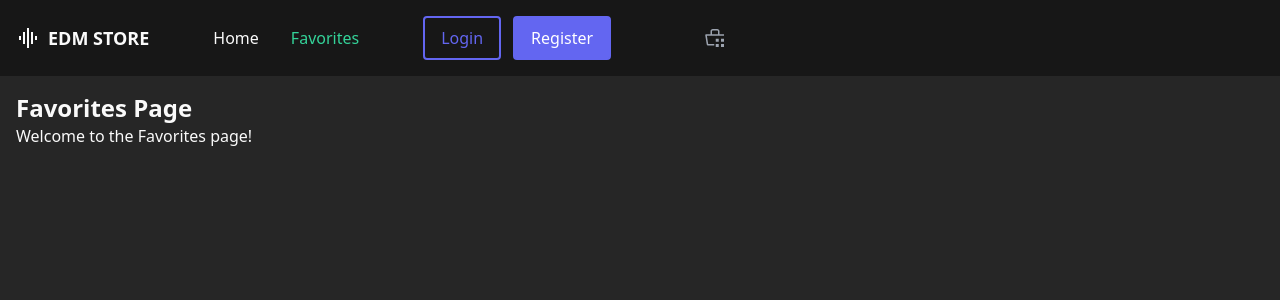
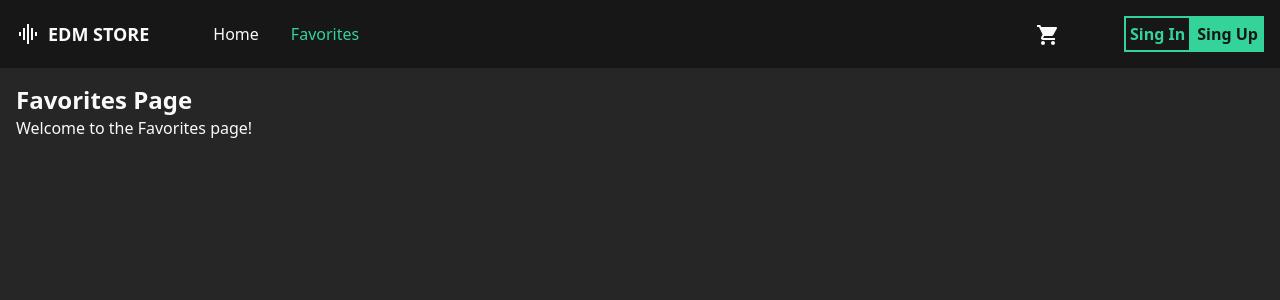
Before and after one commit to ArtfulLee/edm-store, a React (Vite) app: page /favorites in a window 1280 px wide. Shown: the top 300 px of the page. Built offline with nearby package versions, Linux system fonts and the light colour scheme.

Commit message:
refactor: correct Header component

```diff
--- a/src/components/ui/Header/Header.jsx
+++ b/src/components/ui/Header/Header.jsx
@@ -8,8 +8,12 @@ import { useAuth } from "../../../hooks/useAuth";
 import { Modal } from "../../Modal/Modal";
 import Input from "../Input/Input";
 
-// Иконки
+// constants
+import { PLACEHOLDERS } from "../../../constants/placeholders";
+
+// icons
 import GraphicEqIcon from "@mui/icons-material/GraphicEq";
+import ShoppingCartIcon from "@mui/icons-material/ShoppingCart";
 
 /** Массив пунктов меню */
 const navItems = [
@@ -23,13 +27,13 @@ const navItems = [
  * @returns {JSX.Element} Элемент header.
  */
 const Header = () => {
-  // Стейт для показа/скрытия модального окна (для регистрации).
+  // Стейт для показа/скрытия модального окна регистрации.
   const [showRegisterModal, setShowRegisterModal] = useState(false);
 
-  // Стейт для показа/скрытия модального окна (для входа).
+  // Стейт для показа/скрытия модального окна авторизации.
   const [showLoginModal, setShowLoginModal] = useState(false);
 
-  // Использование кастомного хука для обработки данных
+  // Использование кастомного хука для обработки данных при авторизации.
   const { formValues, formErrors, handleInput, resetForm } = useForm({
     login: "",
     password: "",
@@ -62,28 +66,30 @@ const Header = () => {
   };
 
   // Обработка формы при регистрации
-  const handleRegisterForm = (event) => {
-    event.preventDefault();
-
+  const handleRegisterForm = () => {
     onRegister(formValues);
 
-    setShowRegisterModal(false); // Закрываем Modal
+    // Закрываем Modal
+    setShowRegisterModal(false);
 
-    resetForm(); // Сбрасываем форму
+    // Сбрасываем форму
+    resetForm();
   };
 
   // Обработка формы при входе в систему
   const handleLoginForm = () => {
     onLogin(formValues);
 
-    setShowLoginModal(false); // Закрываем Modal
+    // Закрываем Modal
+    setShowLoginModal(false);
 
-    resetForm(); // Сбрасываем форму
+    // Сбрасываем форму
+    resetForm();
   };
 
   // Обработчик закрытия модального окна (логин)
   const closeLoginModalAndResetForm = () => {
-    setShowRegisterModal(false);
+    setShowLoginModal(false);
     resetForm(); // Сбрасываем форму
   };
 
@@ -96,7 +102,8 @@ const Header = () => {
   return (
     <>
       <header className="bg-neutral-900">
-        <div className="container mx-auto flex gap-x-16 items-center p-4">
+        <div className="container mx-auto flex justify-between p-4">
+          <div className="flex gap-x-16 items-center">
             <div className="edms-logo flex items-center space-x-2">
               <GraphicEqIcon className="text-neutral-50" />
               <div className="text-neutral-50 font-bold text-lg">EDM STORE</div>
@@ -105,7 +112,10 @@ const Header = () => {
             <nav className="flex text-neutral-50 space-x-8">
               {navItems.map((item) => {
                 // Скрыть пункт меню "Admin" если пользователь не администратор
-              if (item?.name === "Admin" && (!user || user?.role !== "admin")) {
+                if (
+                  item?.name === "Admin" &&
+                  (!user || user?.role !== "admin")
+                ) {
                   return null;
                 }
 
@@ -115,118 +125,16 @@ const Header = () => {
                     key={item?.path}
                     className={`${
                       isActiveLink(item?.path) ? "text-emerald-400" : ""
-                  }`}
+                    } hover:text-emerald-400`}
                   >
                     {item?.name}
                   </NavLink>
                 );
               })}
             </nav>
+          </div>
 
-          {/* Сюда надо будет добавить авторизацию. */}
-          <div id="buttons-wrapper" className="inline-flex items-center">
-            {!user ? (
-              <>
-                <button
-                  type="button"
-                  onClick={() => setShowLoginModal(true)}
-                  className="border-2 text-indigo-500 border-indigo-500 font-medium py-2 px-4 rounded"
-                >
-                  Login
-                </button>
-                <button
-                  type="button"
-                  className="ml-3 border-2 border-indigo-500 bg-indigo-500 text-white font-medium py-2 px-4 rounded"
-                  onClick={() => setShowRegisterModal(true)}
-                >
-                  Register
-                </button>
-              </>
-            ) : (
-              <button
-                type="button"
-                className="ml-3 border-2 border-indigo-500 bg-indigo-500 text-white font-medium py-2 px-4 rounded"
-                onClick={onLogout}
-              >
-                Logout
-              </button>
-            )}
-          </div>
-          {showRegisterModal && (
-            <Modal
-              title="Registration form"
-              isOpen={showRegisterModal}
-              onClose={closeRegisterModalAndResetForm}
-            >
-              <form onSubmit={handleRegisterForm}>
-                <Input
-                  label="Login"
-                  name="login"
-                  type="text"
-                  value={formValues?.login}
-                  onInput={handleInput}
-                  placeholder="Enter your login"
-                  error={formErrors?.login}
-                  required
-                />
-                <Input
-                  label="Password"
-                  type="password"
-                  name="password"
-                  value={formValues?.password}
-                  onInput={handleInput}
-                  placeholder="Enter your password"
-                  error={formErrors?.password}
-                  required
-                />
-
-                <button
-                  className="bg-indigo-500 text-white font-medium py-2 px-4 rounded"
-                  type="submit"
-                >
-                  Submit data
-                </button>
-              </form>
-            </Modal>
-          )}
-          {showLoginModal && (
-            <Modal
-              title="Login form"
-              isOpen={showLoginModal}
-              onClose={closeLoginModalAndResetForm}
-            >
-              <form onSubmit={handleLoginForm}>
-                <Input
-                  label="Login"
-                  name="login"
-                  type="text"
-                  value={formValues?.login}
-                  onInput={handleInput}
-                  placeholder="Enter your login"
-                  error={formErrors?.login}
-                  required
-                />
-                <Input
-                  label="Password"
-                  type="password"
-                  name="password"
-                  value={formValues?.password}
-                  onInput={handleInput}
-                  placeholder="Enter your password"
-                  error={formErrors?.password}
-                  required
-                />
-
-                <button
-                  className="bg-indigo-500 text-white font-medium py-2 px-4 rounded"
-                  type="submit"
-                >
-                  Submit data
-                </button>
-              </form>
-            </Modal>
-          )}
-          <div className="absolute inset-y-0 right-0 flex items-center pr-2 sm:static sm:inset-auto sm:ml-6 sm:pr-0">
+          <div className="flex gap-x-16 items-center">
             {/* <button
               type="button"
               onClick={handleToOpenFavorites}
@@ -253,19 +161,145 @@ const Header = () => {
             </button> */}
             <button
               type="button"
-              className="bg-transparent p-1 rounded-full text-gray-400 hover:text-gray-500"
+              className="bg-transparent text-neutral-50  hover:text-emerald-400"
             >
-              <svg
-                fill="currentColor"
-                width="24"
-                height="24"
-                viewBox="0 0 32 32"
-                aria-hidden="true"
+              <ShoppingCartIcon />
+            </button>
+
+            {/* Start Authorization. */}
+            <div id="buttons-wrapper" className="inline-flex items-center">
+              {!user ? (
+                <>
+                  <button
+                    type="button"
+                    onClick={() => setShowLoginModal(true)}
+                    className="border-2 border-emerald-400 text-emerald-400 font-semibold p-1"
                   >
-                <path d="M17 24H21V28H17zM24 24H28V28H24zM17 17H21V21H17zM24 17H28V21H24z"></path>
-                <path d="M28,11h-6V7c0-1.7-1.3-3-3-3h-6c-1.7,0-3,1.3-3,3v4H4c-0.6,0-1,0.4-1,1c0,0.1,0,0.1,0,0.2l1.9,12.1c0.1,1,1,1.7,2,1.7H15v-2	H6.9L5.2,13H28V11z M12,7c0-0.6,0.4-1,1-1h6c0.6,0,1,0.4,1,1v4h-8V7z"></path>
-              </svg>
+                    Sing In
                   </button>
+                  <button
+                    type="button"
+                    className="border-2 border-emerald-400 bg-emerald-400 text-neutral-900 font-semibold p-1"
+                    onClick={() => setShowRegisterModal(true)}
+                  >
+                    Sing Up
+                  </button>
+                </>
+              ) : (
+                <button
+                  type="button"
+                  className="border-2 border-emerald-400 bg-emerald-400 text-neutral-900 font-semibold p-1"
+                  onClick={onLogout}
+                >
+                  Logout
+                </button>
+              )}
+            </div>
+            {showRegisterModal && (
+              <Modal
+                title="Join EDM Store for free"
+                isOpen={showRegisterModal}
+                onClose={closeRegisterModalAndResetForm}
+              >
+                <form onSubmit={handleRegisterForm}>
+                  <Input
+                    label="firstName"
+                    name="firstName"
+                    type="text"
+                    value={formValues?.firstName}
+                    onInput={handleInput}
+                    error={formErrors?.firstName}
+                    placeholder={PLACEHOLDERS.firstName}
+                    required
+                  />
+                  <Input
+                    label="lastName"
+                    name="lastName"
+                    type="text"
+                    value={formValues?.lastName}
+                    onInput={handleInput}
+                    error={formErrors?.lastName}
+                    placeholder={PLACEHOLDERS.lastName}
+                    required
+                  />
+                  <Input
+                    label="login"
+                    name="login"
+                    type="text"
+                    value={formValues?.login}
+                    onInput={handleInput}
+                    error={formErrors?.login}
+                    placeholder={PLACEHOLDERS.login}
+                    required
+                  />
+                  <Input
+                    label="Email"
+                    type="email"
+                    name="email"
+                    value={formValues?.email}
+                    onInput={handleInput}
+                    error={formErrors?.email}
+                    placeholder={PLACEHOLDERS.email}
+                    required
+                  />
+                  <Input
+                    label="Password"
+                    type="password"
+                    name="password"
+                    value={formValues?.password}
+                    onInput={handleInput}
+                    error={formErrors?.password}
+                    placeholder={PLACEHOLDERS.password}
+                    required
+                  />
+
+                  <button
+                    className="bg-emerald-400 text-neutral-900 font-semibold p-2"
+                    type="submit"
+                  >
+                    Sing Up
+                  </button>
+                </form>
+              </Modal>
+            )}
+            {showLoginModal && (
+              <Modal
+                title="Welcome to EDM Store"
+                isOpen={showLoginModal}
+                onClose={closeLoginModalAndResetForm}
+              >
+                <form onSubmit={handleLoginForm}>
+                  <Input
+                    label="Login"
+                    name="login"
+                    type="text"
+                    value={formValues?.login}
+                    onInput={handleInput}
+                    error={formErrors?.login}
+                    placeholder={PLACEHOLDERS.login}
+                    required
+                  />
+                  <Input
+                    label="Password"
+                    type="password"
+                    name="password"
+                    value={formValues?.password}
+                    onInput={handleInput}
+                    error={formErrors?.password}
+                    placeholder={PLACEHOLDERS.password}
+                    required
+                  />
+
+                  <button
+                    className="bg-emerald-400 text-neutral-900 font-semibold p-2"
+                    type="submit"
+                  >
+                    Sing in
+                  </button>
+                </form>
+              </Modal>
+            )}
+            {/* End Authorization. */}
           </div>
         </div>
       </header>
```
Lines whose indentation alone changed are shown as unchanged.
